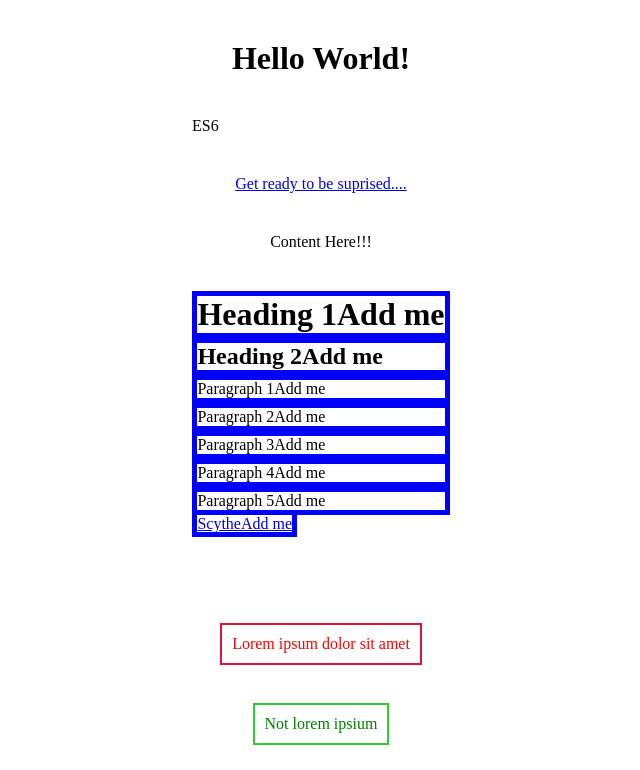
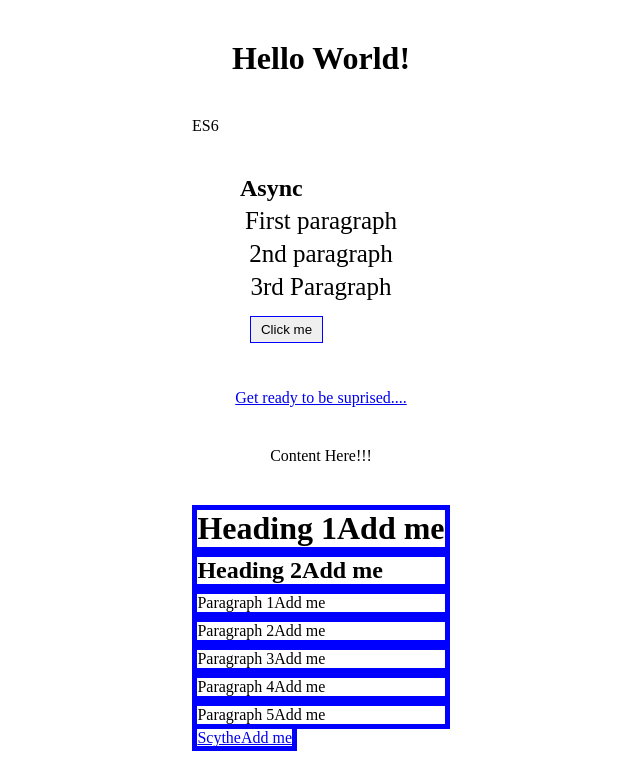
Before and after one commit to FatScythe/JavaScript-Classes, a plain HTML site: page index.html in a window 1280 px wide. Shown: the top 770 px of the page, without its empty margins (319-959 px from the left). Drawn offline with Linux system fonts and the light colour scheme.

Commit message:
Async JS

```diff
--- a/index.html
+++ b/index.html
@@ -11,6 +11,15 @@
 		<h1 class="h1" style="margin: 40px;">Hello World!</h1>
 		<p id="demo" class="title">ES6</p>
 	</div>
+
+	<section class = "async">
+		<h1>Async</h1>
+		<p class="first">First paragraph</p>
+		<p class="second">2nd paragraph</p>
+		<p class="third">3rd Paragraph</p>
+		<button>Click me</button>
+
+	</section><br><br>
 
 	<a href="www.abdullahi-fahm.netlify.app" title="somewhere cool">Get ready to be suprised....</a>
 
@@ -96,9 +105,9 @@
 		<input type="submit" name="submit" value="submit">
 	</form><br><br>
 
-	<div class="array">
+	<!-- <div class="array">
 		<h1>Array method</h1>
-	</div>
+	</div> -->
 
 
 	<script src=""></script>
--- a/styles.css
+++ b/styles.css
@@ -100,3 +100,16 @@ main .box {
 	background: red;
 	color: #fff;
 }
+
+.async p {
+	font-size: 25px;
+	text-align: center;
+	margin: 5px;
+}
+
+.async button {
+	outline: none;
+	border: 1px solid blue;
+	padding: 5px 10px;
+	margin: 10px;
+}
```
Also changed, not shown: app.js (+155 -24 lines).
